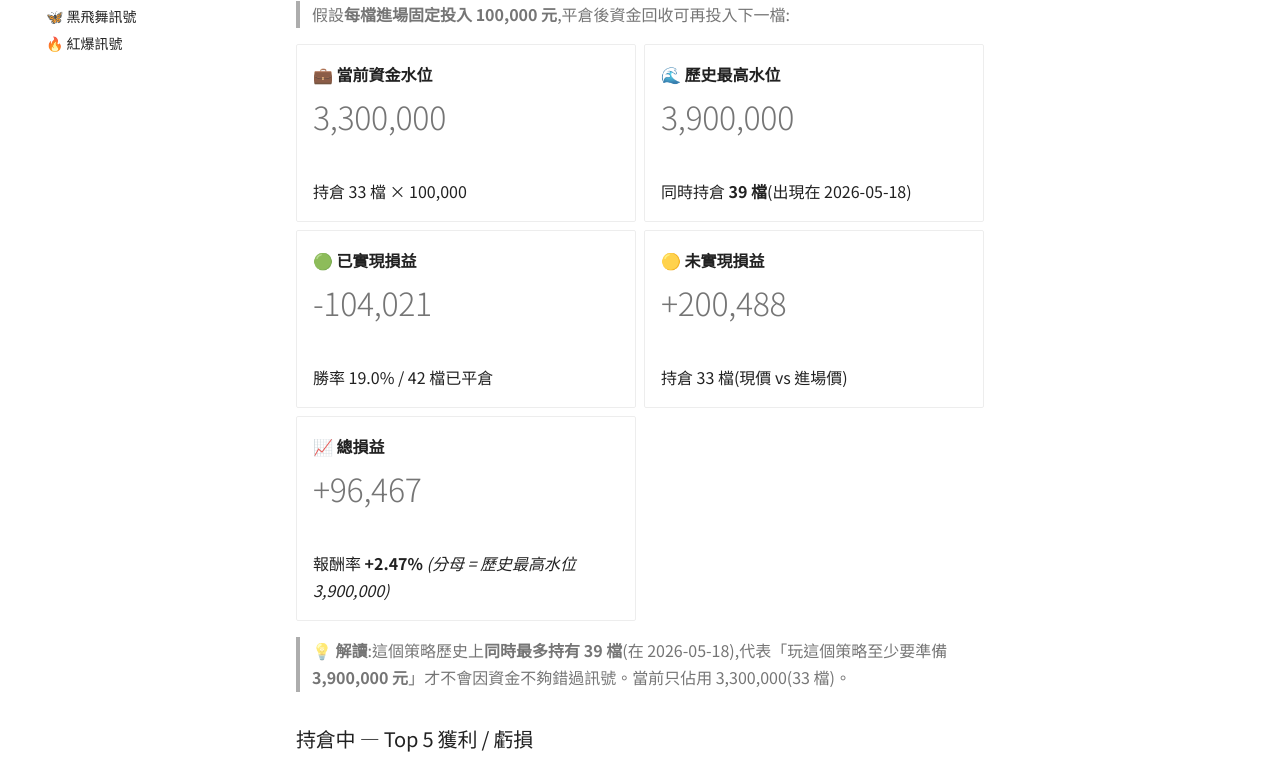
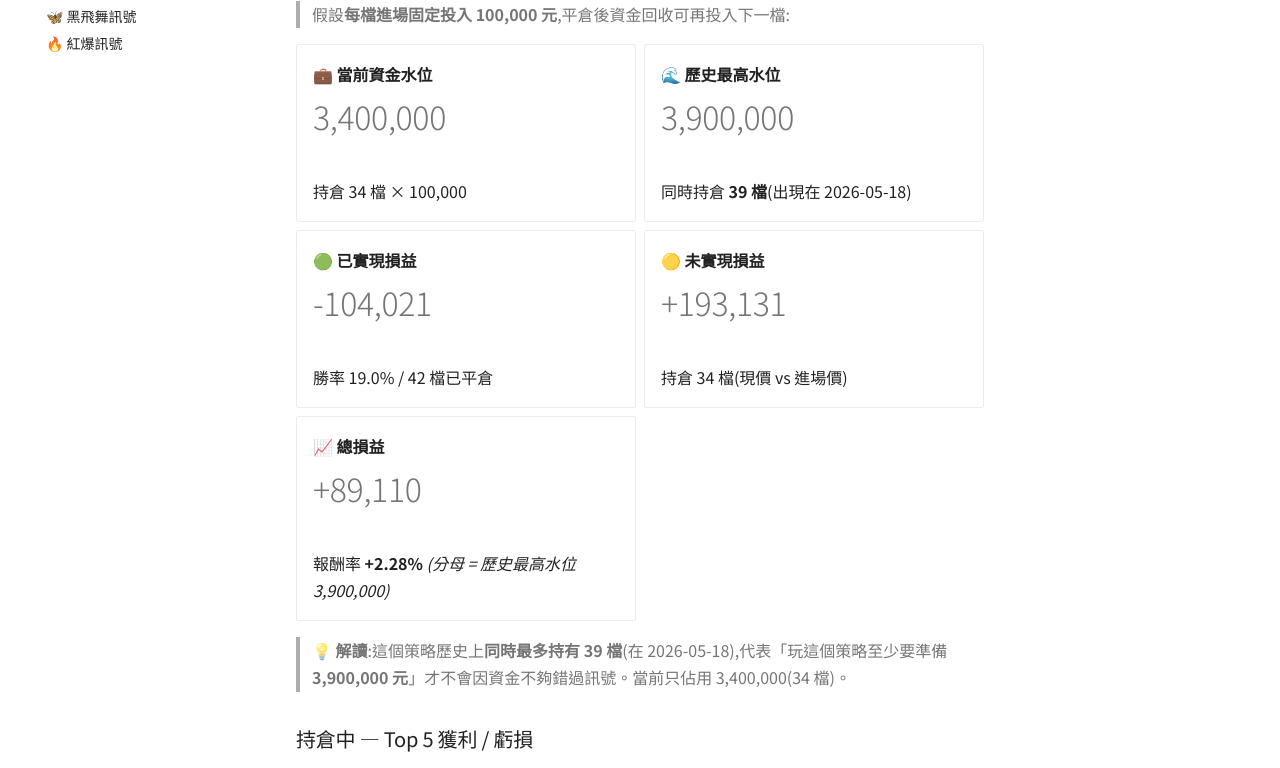
Before and after one commit to ShoppingLiao/stock-analysis-public, an MkDocs documentation site: the page built from docs/signals_capital.md, in a window 1280 px wide and 1400 px high, scrolled down 359 px. Shown: the part 167-935 px from the top of the window. Built offline with MkDocs 1.6.1 and Material for MkDocs 9.7.7, drawn with Linux system fonts in a browser that asks for light colours; comment, search, counter and statistics services are not loaded; some of the changed text lies outside the part shown.

Commit message:
docs(signals): update BB + RB + capital (2026-05-21)

```diff
--- a/docs/signals_capital.md
+++ b/docs/signals_capital.md
@@ -17,9 +17,9 @@
 
 -   **💼 當前資金水位**
 
-    # 3,300,000
+    # 3,400,000
 
-    持倉 33 檔 × 100,000
+    持倉 34 檔 × 100,000
 
 -   **🌊 歷史最高水位**
 
@@ -35,19 +35,19 @@
 
 -   **🟡 未實現損益**
 
-    # +200,488
+    # +193,131
 
-    持倉 33 檔(現價 vs 進場價)
+    持倉 34 檔(現價 vs 進場價)
 
 -   **📈 總損益**
 
-    # +96,467
+    # +89,110
 
-    報酬率 **+2.47%** _(分母 = 歷史最高水位 3,900,000)_
+    報酬率 **+2.28%** _(分母 = 歷史最高水位 3,900,000)_
 
 </div>
 
-> **💡 解讀**:這個策略歷史上**同時最多持有 39 檔**(在 2026-05-18),代表「玩這個策略至少要準備 **3,900,000 元**」才不會因資金不夠錯過訊號。當前只佔用 3,300,000(33 檔)。
+> **💡 解讀**:這個策略歷史上**同時最多持有 39 檔**(在 2026-05-18),代表「玩這個策略至少要準備 **3,900,000 元**」才不會因資金不夠錯過訊號。當前只佔用 3,400,000(34 檔)。
 
 ### 持倉中 — Top 5 獲利 / 虧損
 
@@ -139,9 +139,9 @@
 
 -   **💼 當前資金水位**
 
-    # 9,700,000
+    # 9,800,000
 
-    BB 3,300,000 + RB 6,400,000
+    BB 3,400,000 + RB 6,400,000
 
 -   **🌊 兩策略歷史最高水位**
 
@@ -157,15 +157,15 @@
 
 -   **🟡 未實現損益**
 
-    # +227,962
+    # +209,193
 
-    BB +200,488 + RB +27,474
+    BB +190,215 + RB +18,977
 
 -   **📈 總損益**
 
-    # +123,941
+    # +105,172
 
-    報酬率 **+1.20%** _(分母 = 兩策略歷史最高水位)_
+    報酬率 **+1.02%** _(分母 = 兩策略歷史最高水位)_
 
 </div>
 
```
Also changed, not shown: other parts of docs/signals_capital.md (+4 -4 lines), docs/signals_black_butterfly.md (+1 -0 lines).
